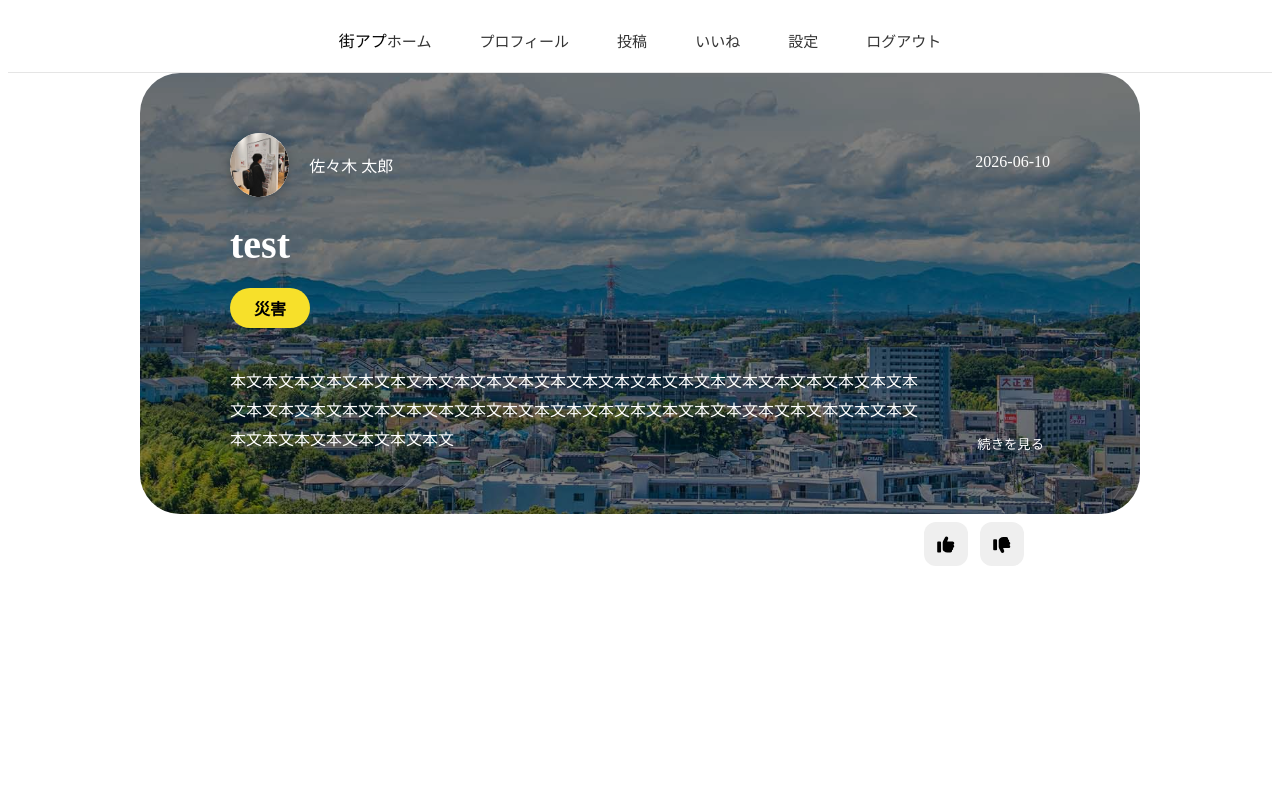
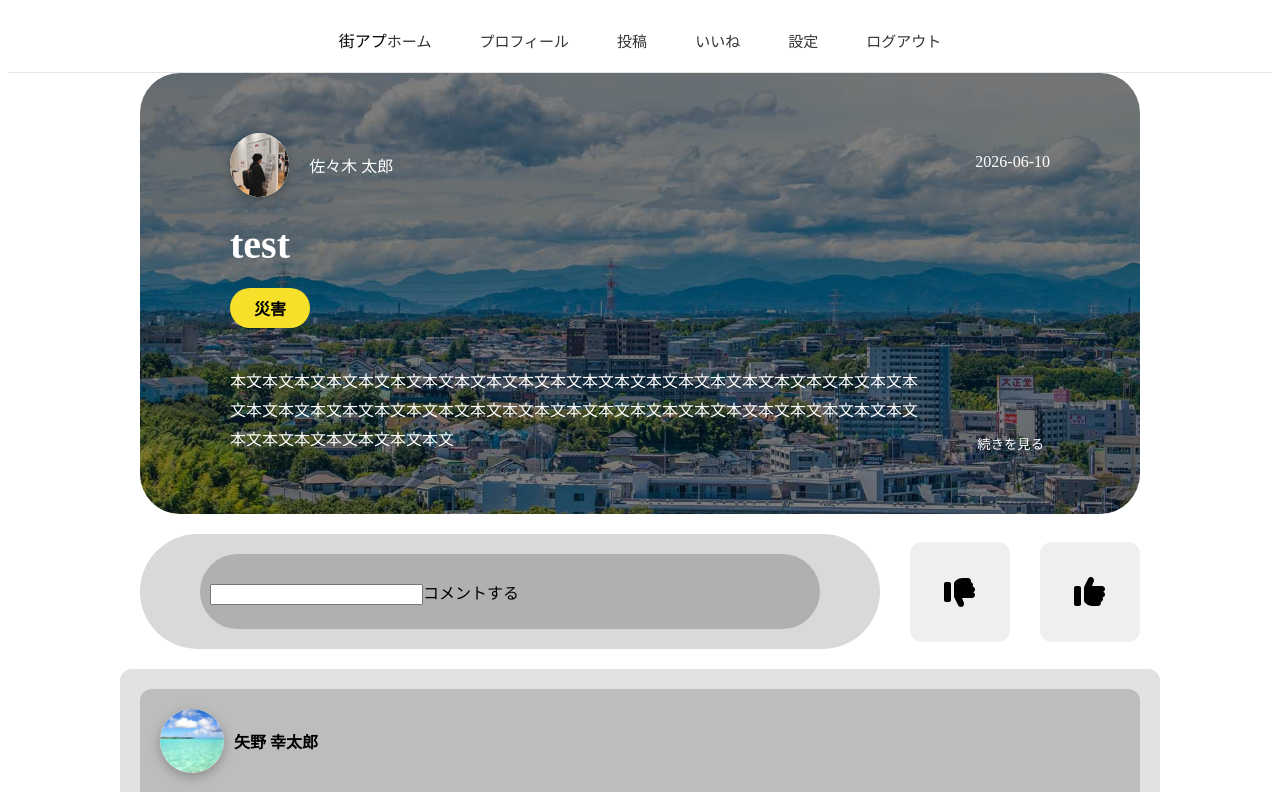
Before and after one commit to matiapu/matiapu-web, a Next.js app: page /posts/1 in a window 1280 px wide. Shown: the top 792 px of the page. Built offline with nearby package versions, Linux system fonts and the light colour scheme; no server answers.

Commit message:
feat: コメントコンポーネント追加＋コード修正

```diff
--- a/app/(main)/posts/[id]/page.jsx
+++ b/app/(main)/posts/[id]/page.jsx
@@ -4,7 +4,12 @@ import React, { use, useState } from 'react';
 import { useRouter } from 'next/navigation';
 import PostCard from '@/components/PostCard';
 import NoMorePosts from '@/components/NoMorePosts';
+import styles from "./page.module.css";
 import { POSTS } from '@/data/posts';
+import CommentInput from '@/components/CommentInput';
+import NiceButton from '@/components/NiceButton';
+import BadButton from '@/components/BadButton';
+import CommentSection from '@/components/CommentSection';
 
 // Re-export POSTS to maintain backward compatibility with other files importing it from here
 export { POSTS };
@@ -47,6 +52,14 @@ function Page({ params }) {
         disablePrevious={false}
         disableNext={false}
       />
+
+      <div className={styles.Comment_NiceBadButton}>
+        <CommentInput />
+        <BadButton onClick={handlePrevious}/>
+        <NiceButton onClick={handleNext}/>
+      </div>
+
+      <CommentSection />
     </div>
   );
 }
--- a/components/BadButton.jsx
+++ b/components/BadButton.jsx
@@ -5,10 +5,10 @@ import { FontAwesomeIcon } from '@fortawesome/react-fontawesome'
 import React from 'react'
 import styles from './NiceBadButton.module.css'
 
-function BadButton() {
+function BadButton({ onClick }) {
   return (
     <div>
-        <button className={styles.Down}><FontAwesomeIcon icon={ faThumbsDown } /></button>
+        <button className={styles.Down} onClick={onClick}><FontAwesomeIcon icon={ faThumbsDown } /></button>
     </div>
   )
 }
--- a/components/NiceBadButton.jsx
+++ /dev/null
@@ -1,35 +0,0 @@
-import React from 'react'
-import { FontAwesomeIcon } from "@fortawesome/react-fontawesome";
-import { faThumbsUp } from '@fortawesome/free-solid-svg-icons';
-import { faThumbsDown } from '@fortawesome/free-solid-svg-icons';
-import styles from './NiceBadButton.module.css'
-
-
-function NiceBadButton({ onPrevious, onNext, disablePrevious, disableNext }) {
-  return (
-    <div>
-        <div className={styles.Button_wrapper}>
-          <button
-              type="button"
-              className={styles.Up}
-              onClick={onNext}
-              disabled={disableNext}
-              aria-label="いいねして次の投稿を表示"
-            >
-              <FontAwesomeIcon icon={ faThumbsUp } />
-            </button>
-            <button
-              type="button"
-              className={styles.Down}
-              onClick={onPrevious}
-              disabled={disablePrevious}
-              aria-label="次の投稿を表示"
-            >
-              <FontAwesomeIcon icon={ faThumbsDown } />
-            </button>
-        </div>
-    </div>
-  )
-}
-
-export default NiceBadButton
--- a/components/NiceBadButton.module.css
+++ b/components/NiceBadButton.module.css
@@ -1,21 +1,12 @@
-.Button_wrapper {
-  display: flex;
-  width: 1000px;
-  justify-content: flex-end;
-  align-items: center;
-  gap: 12px;
-  padding: 8px 16px;
-}
-
 .Up, .Down {
   display: inline-flex;
   justify-content: center;
   align-items: center;
-  width: 44px;
-  height: 44px;
+  width: 100px;
+  height: 100px;
   border-radius: 12px;
   border: none;
-  font-size: 1.1rem;
+  font-size: 2rem;
   cursor: pointer;
   transition: background-color 0.2s ease, transform 0.1s ease;
 }
--- a/components/NiceButton.jsx
+++ b/components/NiceButton.jsx
@@ -5,10 +5,10 @@ import { faThumbsUp } from '@fortawesome/free-solid-svg-icons';
 import styles from './NiceBadButton.module.css'
 
 
-function NiceButton() {
+function NiceButton({ onClick }) {
   return (
     <div>
-        <button className={styles.Up}><FontAwesomeIcon icon={ faThumbsUp } /></button>
+        <button className={styles.Up} onClick={onClick}><FontAwesomeIcon icon={ faThumbsUp } /></button>
     </div>
   )
 }
--- a/components/PostCard.jsx
+++ b/components/PostCard.jsx
@@ -3,7 +3,6 @@ import React from 'react'
 import { useState } from 'react'
 import UserIcon from './UserIcon'
 import styles from './PostCard.module.css'
-import NiceBadButton from './NiceBadButton'
 import Image from 'next/image'
 
 
@@ -35,6 +34,7 @@ function PostCard({ post, onPreviousPost, onNextPost, disablePrevious, disableNe
                     fill
                     sizes="100vw"
                     className={styles.post_image}
+                    unoptimized
                 />
 
                 {/* ユーザー情報 */}
@@ -70,14 +70,6 @@ function PostCard({ post, onPreviousPost, onNextPost, disablePrevious, disableNe
                     </div>
                 </div>
             </div>
-            <div className={styles.NiceBadButton}>
-                <NiceBadButton
-                  onPrevious={onPreviousPost}
-                  onNext={onNextPost}
-                  disablePrevious={disablePrevious}
-                  disableNext={disableNext}
-                />
-            </div>
         </div>
     )
 }
--- a/components/UserIcon.jsx
+++ b/components/UserIcon.jsx
@@ -5,11 +5,12 @@ export default function UserIcon({ iconUrl, userName = "ユーザー", className
   return (
     <div className={`${styles.userIcon} ${className || ""}`}>
       <Image
-        src={iconUrl || '/user_icon/user_icon1.jpg'}
+        src={iconUrl || '/user_Icon/user_icon1.jpg'}
         alt={`${userName}のアイコン`}
         fill
         sizes="300px"
         className={styles.iconImage}
+        unoptimized
       />
     </div>
   );
```
